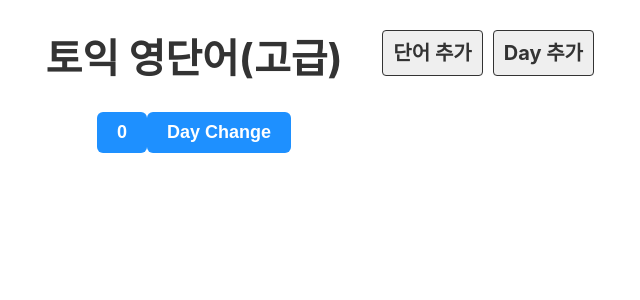
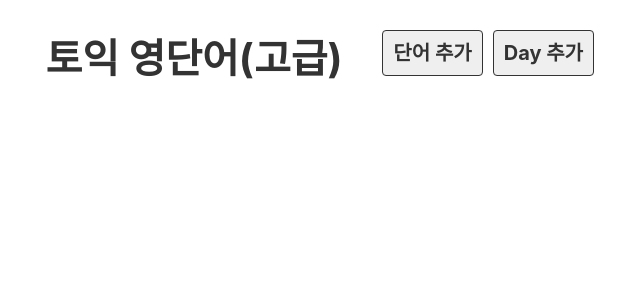
Before and after one commit to dltjdbs38/React_review, a React (Create React App) app: page / in a window 1280 px wide. Shown: the top 300 px of the page, without its empty margins (446-1086 px from the left). Built offline with nearby package versions, Linux system fonts and the light colour scheme.

Commit message:
이제 진짜 API로 day를 받아보자.

```diff
--- a/src/component/Home.js
+++ b/src/component/Home.js
@@ -4,26 +4,12 @@
 
 export default function Home() {
   const [days, setDays] = useState([]);
-  const [count, setCount] = useState(0);
-  function onClick() {
-    setCount(count + 1);
-  }
-  function onClick2() {
-    setDays([
-      ...days,
-      {
-        id: Math.random(),
-        day: 1,
-      },
-    ]);
-  }
 
   useEffect(() => {
     console.log("Count Change!");
-  }, [count]); //useEffect는 페이지에서 무언가 랜더링이 되면 실행됨. 따라서 특정 변수가 변경됐을 떄만 실행하고 싶다면 ,다음 인자를 []안에 넣어주면 딘다.(의존성 배열)
+  }, []); //useEffect는 페이지에서 무언가 랜더링이 되면 실행됨. 따라서 특정 변수가 변경됐을 떄만 실행하고 싶다면 ,다음 인자를 []안에 넣어주면 딘다.(의존성 배열)
   //의존성 배열과 상관없이 만약 새로고침 최초에 한번만 실행하고 싶다면 ,뒤에 빈 배열 []을 넣어주면 된다.
   return (
-    <>
     <ul className="list_day">
       {days.map((myday) => {
         return (
@@ -33,8 +19,5 @@
         );
       })}
     </ul>
-      <button onClick={onClick}>{count}</button>
-      <button onClick={onClick2}>Day Change</button>
-    </>
   );
 }
```
Lines whose indentation alone changed are shown as unchanged.
